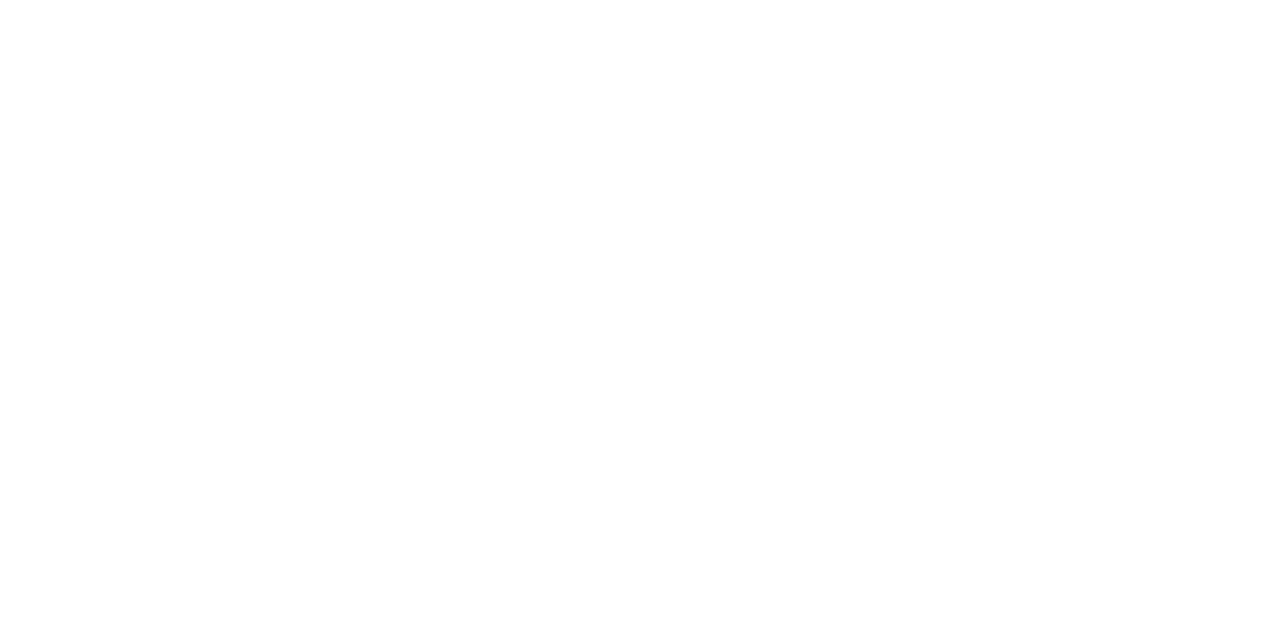
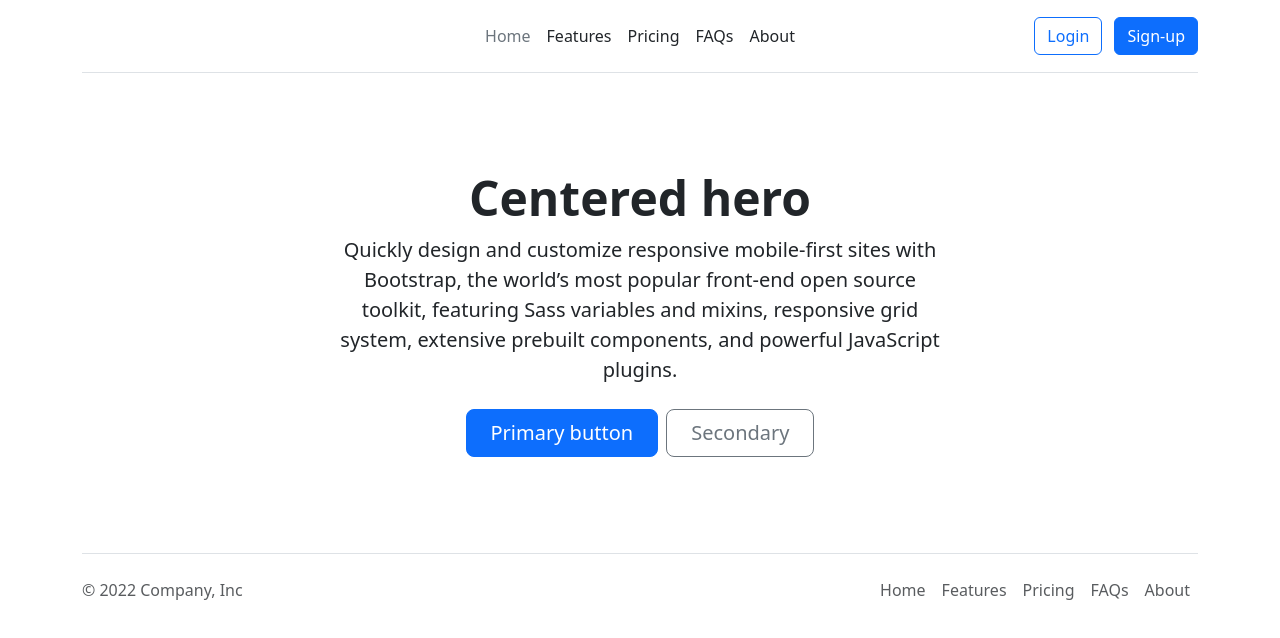
Before and after one commit to genarationth/assignment-lethal1147, a plain HTML site: page index.html in a window 1280 px wide. Drawn offline with Linux system fonts and the light colour scheme.

Commit message:
add footer

```diff
--- a/index.html
+++ b/index.html
@@ -15,6 +15,58 @@
  <!-- Add your Code here-->
  <!-- Practice for bootstrap snipper-->
 
+ <!-- Add header -->
+ <div class="container">
+    <header class="d-flex flex-wrap align-items-center justify-content-center justify-content-md-between py-3 mb-4 border-bottom">
+      <a href="/" class="d-flex align-items-center col-md-3 mb-2 mb-md-0 text-dark text-decoration-none">
+        <svg class="bi me-2" width="40" height="32" role="img" aria-label="Bootstrap"><use xlink:href="#bootstrap"></use></svg>
+      </a>
 
+      <ul class="nav col-12 col-md-auto mb-2 justify-content-center mb-md-0">
+        <li><a href="#" class="nav-link px-2 link-secondary">Home</a></li>
+        <li><a href="#" class="nav-link px-2 link-dark">Features</a></li>
+        <li><a href="#" class="nav-link px-2 link-dark">Pricing</a></li>
+        <li><a href="#" class="nav-link px-2 link-dark">FAQs</a></li>
+        <li><a href="#" class="nav-link px-2 link-dark">About</a></li>
+      </ul>
+
+      <div class="col-md-3 text-end">
+        <button type="button" class="btn btn-outline-primary me-2">Login</button>
+        <button type="button" class="btn btn-primary">Sign-up</button>
+      </div>
+    </header>
+  </div>
+
+  <!-- Add hero -->
+  <div class="px-4 py-5 my-5 text-center">
+    <h1 class="display-5 fw-bold">Centered hero</h1>
+    <div class="col-lg-6 mx-auto">
+      <p class="lead mb-4">Quickly design and customize responsive mobile-first sites with Bootstrap, the world’s most popular front-end open source toolkit, featuring Sass variables and mixins, responsive grid system, extensive prebuilt components, and powerful JavaScript plugins.</p>
+      <div class="d-grid gap-2 d-sm-flex justify-content-sm-center">
+        <button type="button" class="btn btn-primary btn-lg px-4 gap-3">Primary button</button>
+        <button type="button" class="btn btn-outline-secondary btn-lg px-4">Secondary</button>
+      </div>
+    </div>
+  </div>
 </body>
+<footer>
+    <!-- Footer -->
+    <div class="container">
+        <footer class="d-flex flex-wrap justify-content-between align-items-center py-3 my-4 border-top">
+          <p class="col-md-4 mb-0 text-muted">© 2022 Company, Inc</p>
+
+          <a href="/" class="col-md-4 d-flex align-items-center justify-content-center mb-3 mb-md-0 me-md-auto link-dark text-decoration-none">
+            <svg class="bi me-2" width="40" height="32"><use xlink:href="#bootstrap"></use></svg>
+          </a>
+
+          <ul class="nav col-md-4 justify-content-end">
+            <li class="nav-item"><a href="#" class="nav-link px-2 text-muted">Home</a></li>
+            <li class="nav-item"><a href="#" class="nav-link px-2 text-muted">Features</a></li>
+            <li class="nav-item"><a href="#" class="nav-link px-2 text-muted">Pricing</a></li>
+            <li class="nav-item"><a href="#" class="nav-link px-2 text-muted">FAQs</a></li>
+            <li class="nav-item"><a href="#" class="nav-link px-2 text-muted">About</a></li>
+          </ul>
+        </footer>
+      </div>
+</footer>
 </html>
```
